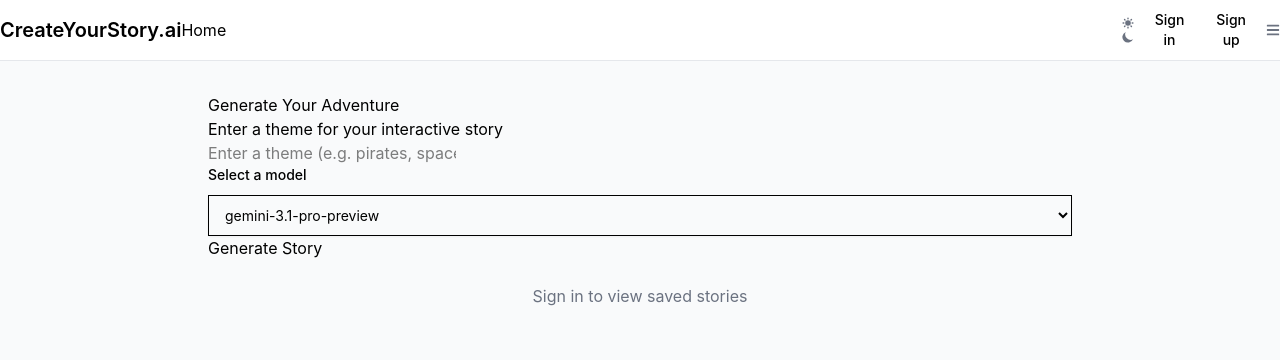
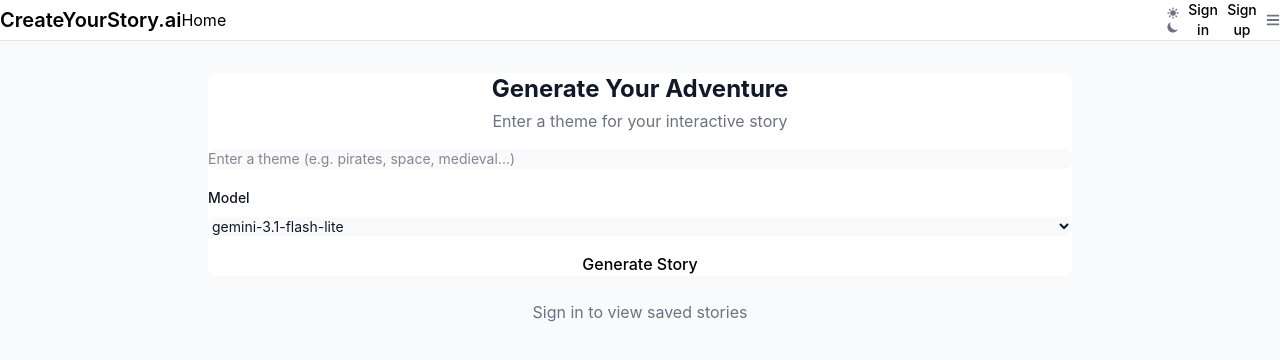
Before and after one commit to cheuyin/createyourstory.ai, a React (Vite) app in the folder frontend/: page / in a window 1280 px wide. Shown: the top 360 px of the page. Built offline with nearby package versions, Linux system fonts and the light colour scheme; no server answers.

Commit message:
feat: rebuild CreateStoryForm with Flowbite-React components
- Replace legacy CSS container and raw inputs with Card, TextInput,
  Label, Select, and Button
- Add required validation on theme field
- Fix model select defaultValue to use full model path

```diff
--- a/frontend/src/components/CreateStoryForm.tsx
+++ b/frontend/src/components/CreateStoryForm.tsx
@@ -1,5 +1,6 @@
 import { useState } from "react";
 import type { StoryJobCreate } from "../types";
+import { Button, Card, Label, Select, TextInput } from "flowbite-react";
 
 interface CreateStoryFormProps {
   onSubmit: (story: StoryJobCreate) => void;
@@ -24,30 +25,41 @@ function CreateStoryForm({ onSubmit }: CreateStoryFormProps) {
   };
 
   return (
-    <div className="theme-input-container">
-      <h2>Generate Your Adventure</h2>
-      <p>Enter a theme for your interactive story</p>
+    <Card>
+      <div className="text-center">
+        <h2 className="text-2xl font-bold text-gray-900 dark:text-white">
+          Generate Your Adventure
+        </h2>
+        <p className="mt-1 text-gray-500 dark:text-gray-400">
+          Enter a theme for your interactive story
+        </p>
+      </div>
 
-      <form onSubmit={handleSubmit}>
-        <div className="input-group">
-          <input
+      <form onSubmit={handleSubmit} className="flex flex-col gap-4">
+        <div>
+          <TextInput
             type="text"
             name="theme"
             autoComplete="off"
             placeholder="Enter a theme (e.g. pirates, space, medieval...)"
-            className={error ? "error" : ""}
+            color={error ? "failure" : undefined}
+            required
           />
-          <label
-            htmlFor="ai_model"
-            className="block mb-2.5 text-sm font-medium text-heading"
-          >
-            Select a model
-          </label>
-          <select
+          {error && (
+            <p className="mt-1 text-sm text-red-600 dark:text-red-500">
+              {error}
+            </p>
+          )}
+        </div>
+
+        <div>
+          <div className="mb-2 block">
+            <Label htmlFor="ai_model">Model</Label>
+          </div>
+          <Select
             id="ai_model"
             name="ai_model"
-            className="block w-full px-3 py-2.5 bg-neutral-secondary-medium border border-default-medium text-heading text-sm rounded-base focus:ring-brand focus:border-brand shadow-xs placeholder:text-body"
-            defaultValue={"gemini-3.1-flash-lite"}
+            defaultValue="google/gemini-3.1-flash-lite"
           >
             <option value="google/gemini-3.1-pro-preview">
               gemini-3.1-pro-preview
@@ -59,14 +71,14 @@ function CreateStoryForm({ onSubmit }: CreateStoryFormProps) {
             <option value="google/gemini-2.5-pro">gemini-2.5-pro</option>
             <option value="google/gemini-2.5-flash">gemini-2.5-flash</option>
             <option value="x-ai/grok-4.5">grok-4.5</option>
-          </select>
-          {error && <p className="error-text">{error}</p>}
-          <button type="submit" className="generate-btn">
-            Generate Story
-          </button>
+          </Select>
         </div>
+
+        <Button type="submit" size="lg">
+          Generate Story
+        </Button>
       </form>
-    </div>
+    </Card>
   );
 }
 
```
